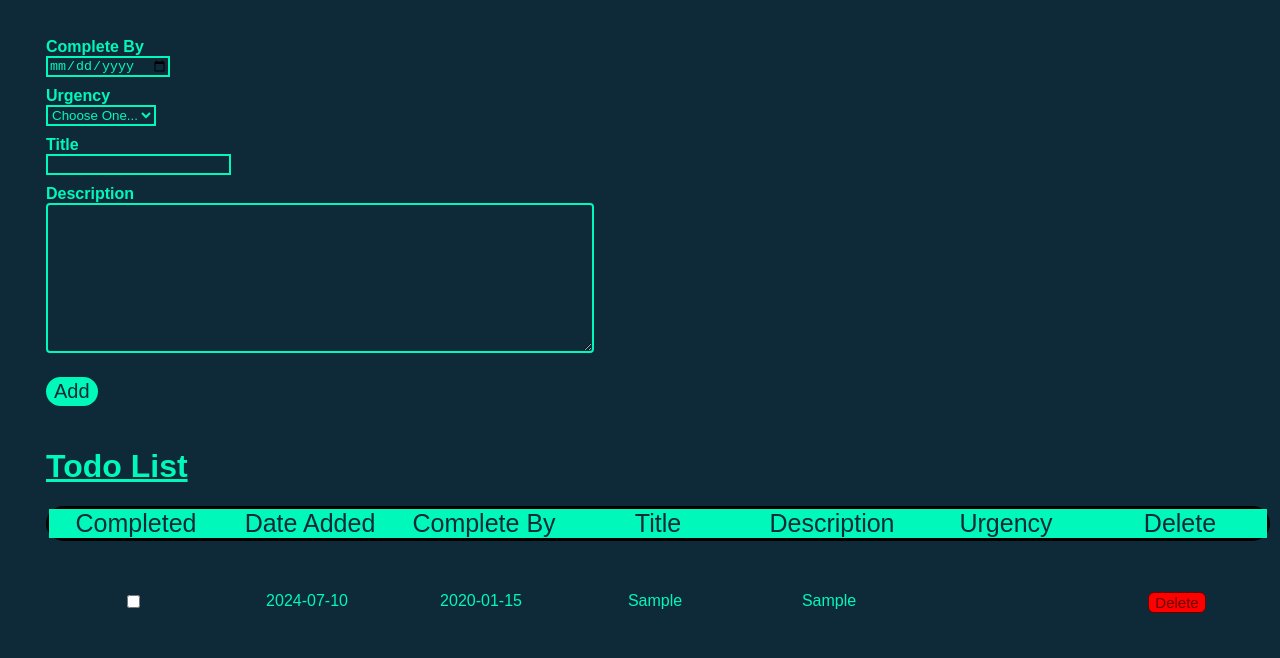
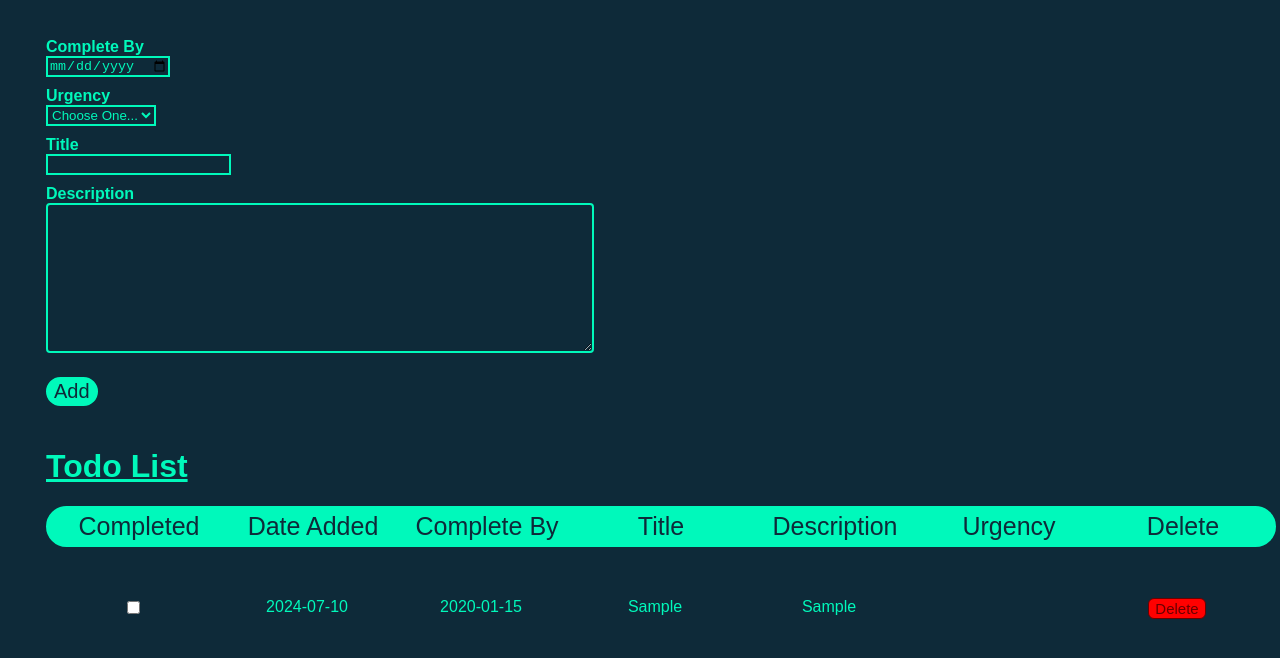
Before and after one commit to jwilliams21/Todo-List-Project, a React (Vite) app in the folder Todo-List-Project/: page / in a window 1280 px wide. Both pictures are taken after typing "2020-01-15", "Sample", "Sample" into the empty fields and a click on the button "Add". Shown: the top 658 px of the page. Built offline with nearby package versions, Linux system fonts and the light colour scheme.

Commit message:
add border radius to table header
add border radius to table header

```diff
--- a/Todo-List-Project/src/styles.css
+++ b/Todo-List-Project/src/styles.css
@@ -91,7 +91,7 @@ textarea {
   }
 
   .table-header {
-    border: solid;
+    border: 6px solid #00f9bb;
     border-radius: 30px;
   }
 
```
